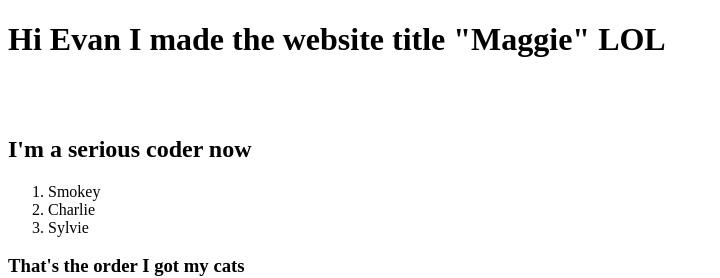
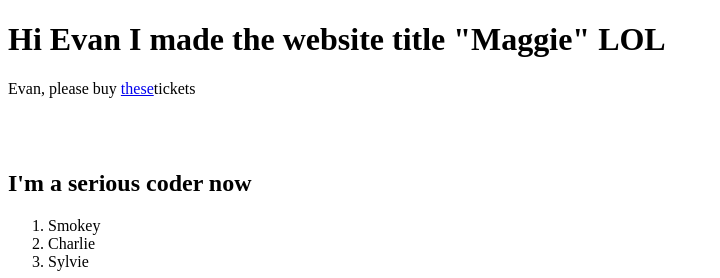
Before and after one commit to smokeyismycat/smokeyismycat.github.io, a plain HTML site: page index.html in a window 1280 px wide. Shown: the top 278 px of the page, without its empty margins (0-720 px from the left). Drawn offline with Linux system fonts and the light colour scheme.

Commit message:
Update index.html

```diff
--- a/index.html
+++ b/index.html
@@ -7,6 +7,7 @@
   </head>
   <body>
     <h1>Hi Evan I made the website title "Maggie" LOL</h1>
+    <p>Evan, please buy <a href="https://www.ticketmaster.com/event/0700636DD3668717">these</a>tickets</p>
      <br></br>
     <h2>I'm a serious coder now</h2>
     <ol>
```
